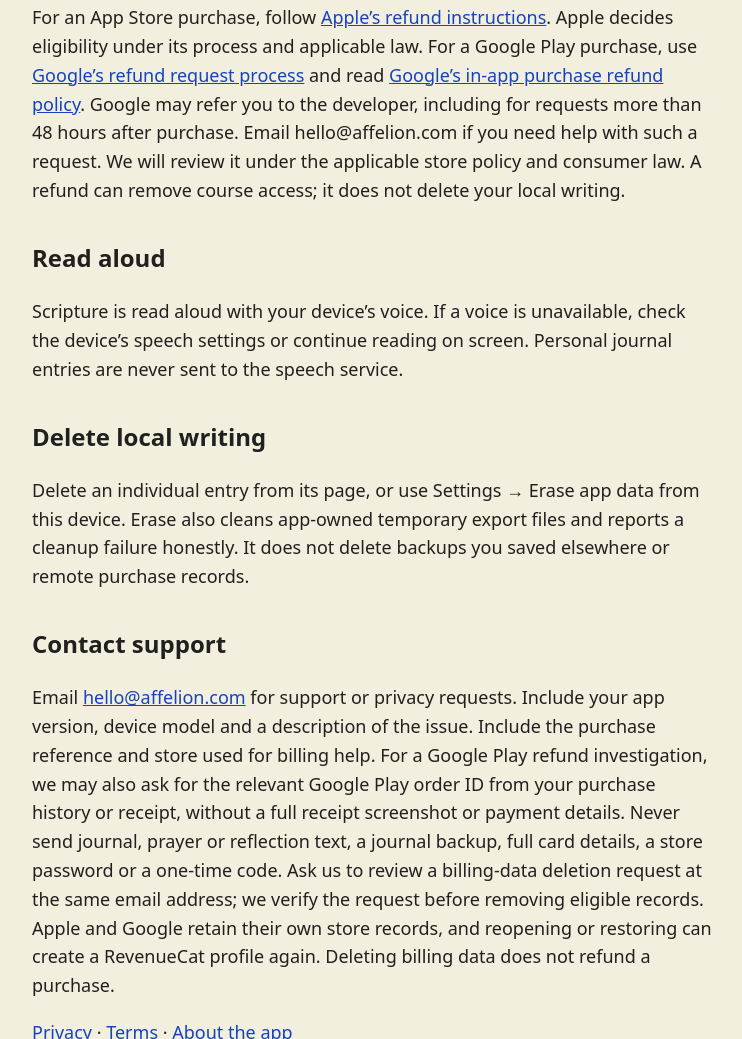
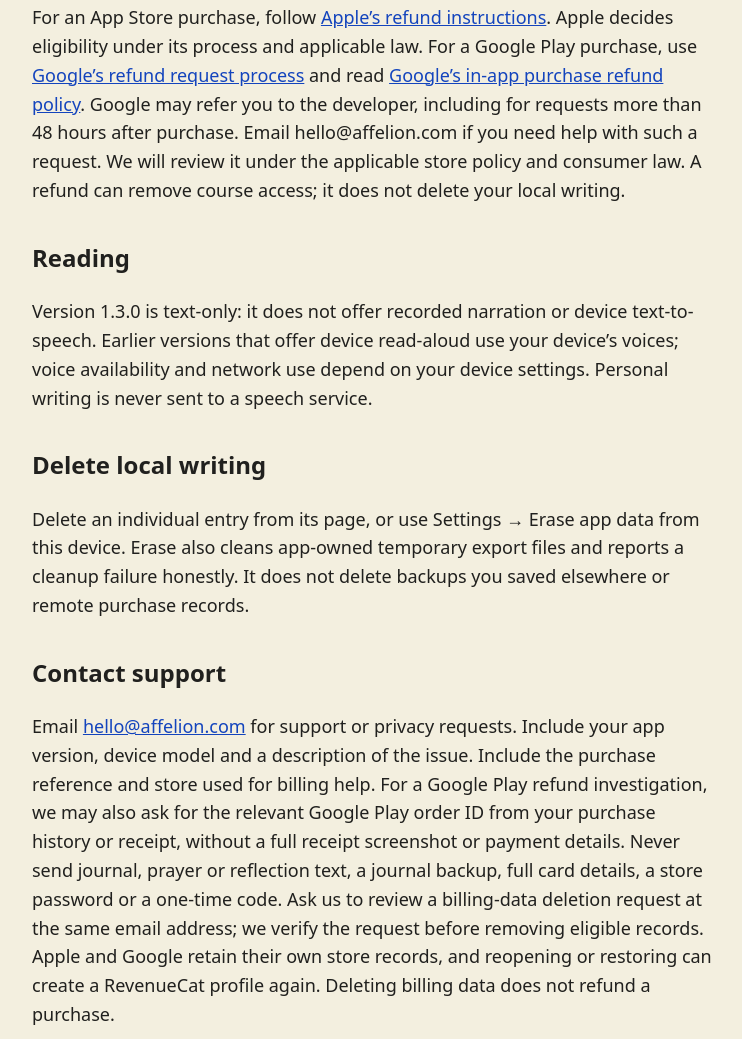
Before and after one commit to lusinevartan/affelion-bible-legal, a plain HTML site: page support.html in a window 1280 px wide. Shown: the part 1930-2969 px from the top of the page, without its empty margins (268-1010 px from the left). Drawn offline with Linux system fonts and the light colour scheme.

Commit message:
Version 1.3.0 is text-only: remove device read-aloud wording from privacy, support, about and index
Published from the prepared pages. Earlier-version read-aloud disclosure retained in Privacy.

Co-Authored-By: Claude Fable 5.2 <noreply@anthropic.com>
Claude-Session: https://claude.ai/code/session_015fMia6EeCCPrgmedtzYNNc

```diff
--- a/support.html
+++ b/support.html
@@ -22,8 +22,8 @@
 <p>For an App Store purchase, use the same Apple Account that bought the course. For a Google Play purchase, install from Google Play using the same Google Account that bought it; check the selected account in the Play Store if you use more than one. Open Affelion Bible → Settings → Restore purchases, or use Restore purchases on the purchase screen. Never buy the course again merely because a restore attempt failed; check your connection, store account and purchase history first. If it still fails, contact hello@affelion.com with the purchase support reference. Course access does not automatically transfer between Apple and Google Play. Restore purchases restores course access, not your journal. Import your private backup to restore writing.</p>
 <h2>Request a refund</h2>
 <p>For an App Store purchase, follow <a href="https://support.apple.com/en-us/118223">Apple’s refund instructions</a>. Apple decides eligibility under its process and applicable law. For a Google Play purchase, use <a href="https://support.google.com/googleplay/workflow/9813244">Google’s refund request process</a> and read <a href="https://support.google.com/googleplay/answer/15574908?hl=en">Google’s in-app purchase refund policy</a>. Google may refer you to the developer, including for requests more than 48 hours after purchase. Email hello@affelion.com if you need help with such a request. We will review it under the applicable store policy and consumer law. A refund can remove course access; it does not delete your local writing.</p>
-<h2>Read aloud</h2>
-<p>Scripture is read aloud with your device’s voice. If a voice is unavailable, check the device’s speech settings or continue reading on screen. Personal journal entries are never sent to the speech service.</p>
+<h2>Reading</h2>
+<p>Version 1.3.0 is text-only: it does not offer recorded narration or device text-to-speech. Earlier versions that offer device read-aloud use your device’s voices; voice availability and network use depend on your device settings. Personal writing is never sent to a speech service.</p>
 <h2>Delete local writing</h2>
 <p>Delete an individual entry from its page, or use Settings → Erase app data from this device. Erase also cleans app-owned temporary export files and reports a cleanup failure honestly. It does not delete backups you saved elsewhere or remote purchase records.</p>
 <h2>Contact support</h2>
```
Also changed, not shown: about.html (+1 -1 lines), index.html (+1 -1 lines), privacy.html (+2 -2 lines).
